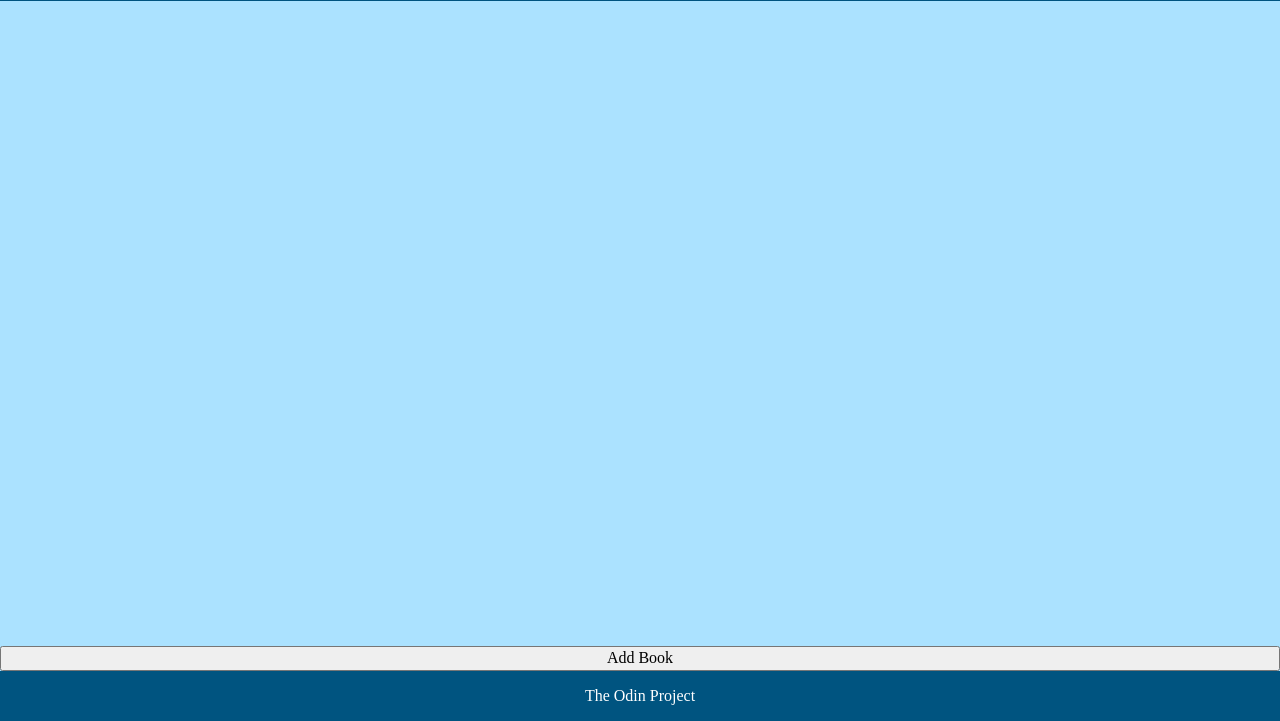
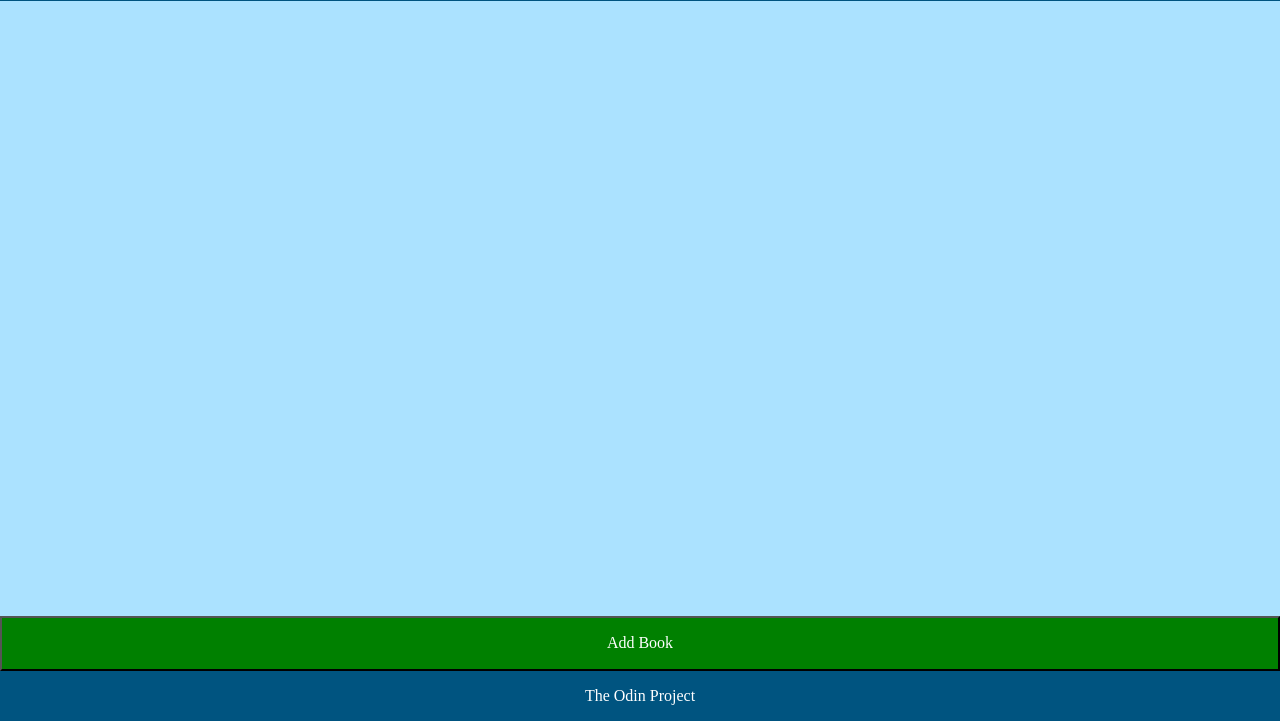
Before and after one commit to codingcris/odin-library, a plain HTML site: page index.html in a window 1280 px wide. Shown: the part 79-800 px from the top of the page. Drawn offline with Linux system fonts and the light colour scheme.

Commit message:
changed button styles

```diff
--- a/CSS/styles.css
+++ b/CSS/styles.css
@@ -124,3 +124,9 @@ footer {
   flex-direction: column;
   gap: 1rem;
 }
+
+#addBook {
+  padding: 1rem;
+  background-color: green;
+  color: white;
+}
--- a/index.html
+++ b/index.html
@@ -55,7 +55,7 @@
         <button onclick="closeInfo()">Close</button>
       </div>
 
-      <button onclick="showForm()">Add Book</button>
+      <button onclick="showForm()" id="addBook">Add Book</button>
     </main>
     <footer>
       <p>The Odin Project</p>
```
